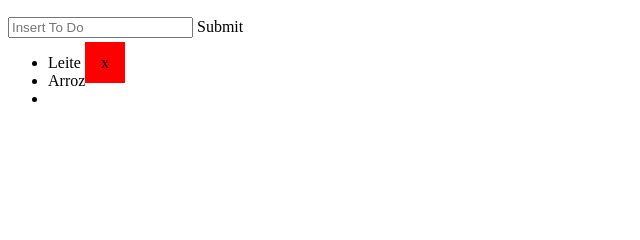
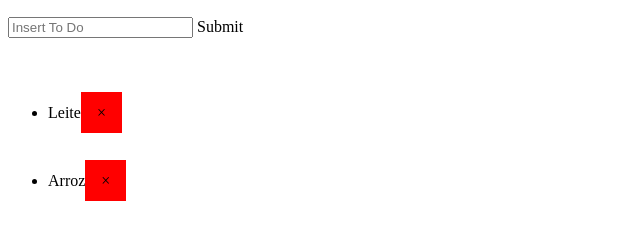
Before and after one commit to sequeirab/Todolist2, a plain HTML site: page index.html in a window 1280 px wide. Both pictures are taken after a click on the element "Submit". Shown: the part 50-290 px from the top of the page, without its empty margins (0-640 px from the left). Drawn offline with Linux system fonts and the light colour scheme.

Commit message:
almost there

```diff
--- a/index.html
+++ b/index.html
@@ -12,9 +12,7 @@
 	</div>
 
 	<ul id="myUL">
-		<li>Leite
-			<span class="close">x</span>
-		</li>
+		<li>Leite</li>
 		<li>Arroz</li>
 	</ul>
 
--- a/script.js
+++ b/script.js
@@ -1,4 +1,11 @@
-
+let nodeList = document.getElementsByTagName("LI");
+for(let i = 0; i < nodeList.length; i++){
+	const span = document.createElement("SPAN");
+	const txt = document.createTextNode("\u00D7");
+	span.className = "close";
+	span.appendChild(txt);
+	nodeList[i].appendChild(span);
+}
 
 
 function newList(){
@@ -6,12 +13,19 @@ function newList(){
 	let inputValue = document.getElementById("myInput").value;
 	let createNode = document.createTextNode(inputValue);
 	createList.appendChild(createNode);
-	let appendX = document.createElement("SPAN")
-	let newEL = document.getElementById("myUL").appendChild(createList);
+
 	if(inputValue === ""){
 		alert("Insert a real To Do");
 	} else {
-		document.querySelector(newEl).appendChild(appendX);
-		appendX.className = "close";
+		document.getElementById("myUL").appendChild(createList);
+
 	}
+	document.getElementById("myInput").value = "";
+
+
+	const span = document.createElement("SPAN");
+	const txt = document.createTextNode("\u00D7");
+	span.className = "close";
+	span.appendChild(txt);
+	createList.appendChild(span);
 }
--- a/style.css
+++ b/style.css
@@ -2,3 +2,7 @@
 	background-color: red;
 	padding: 12px 16px 12px 16px;
 }
+
+li {
+	padding-top: 50px;
+}
```
